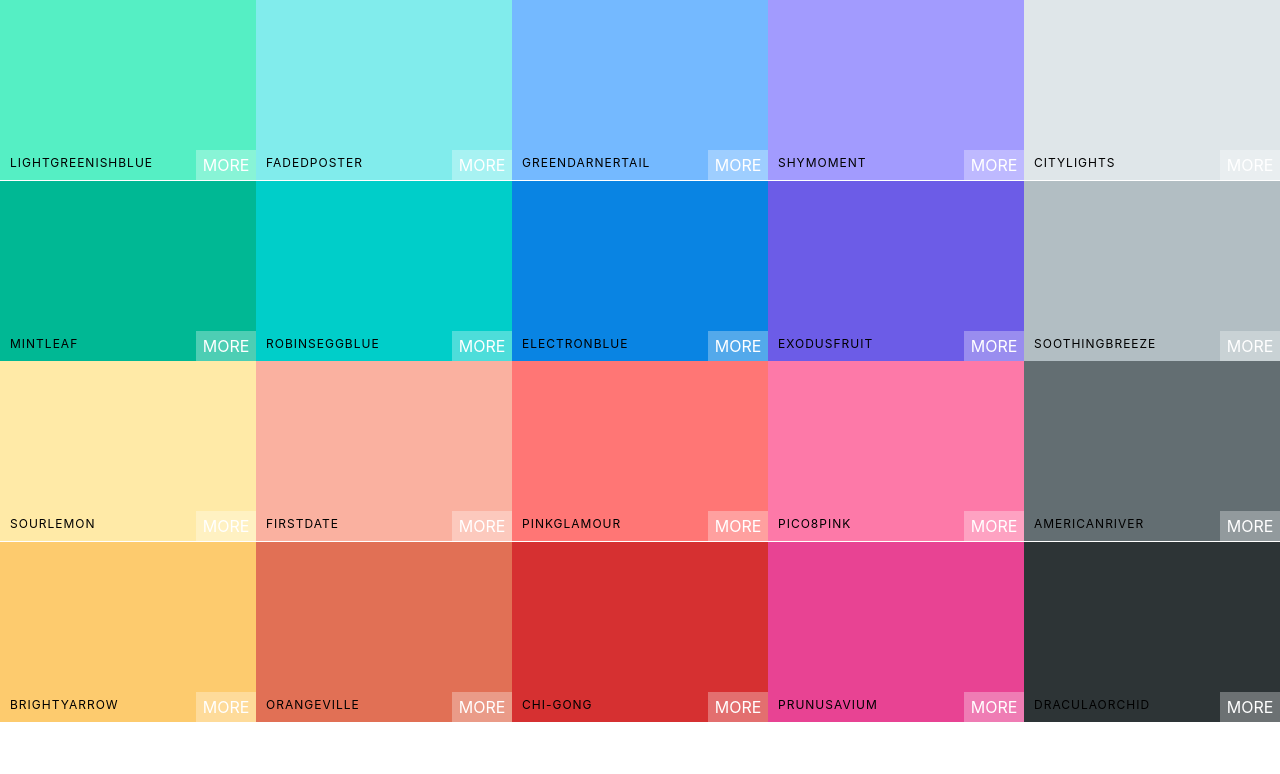
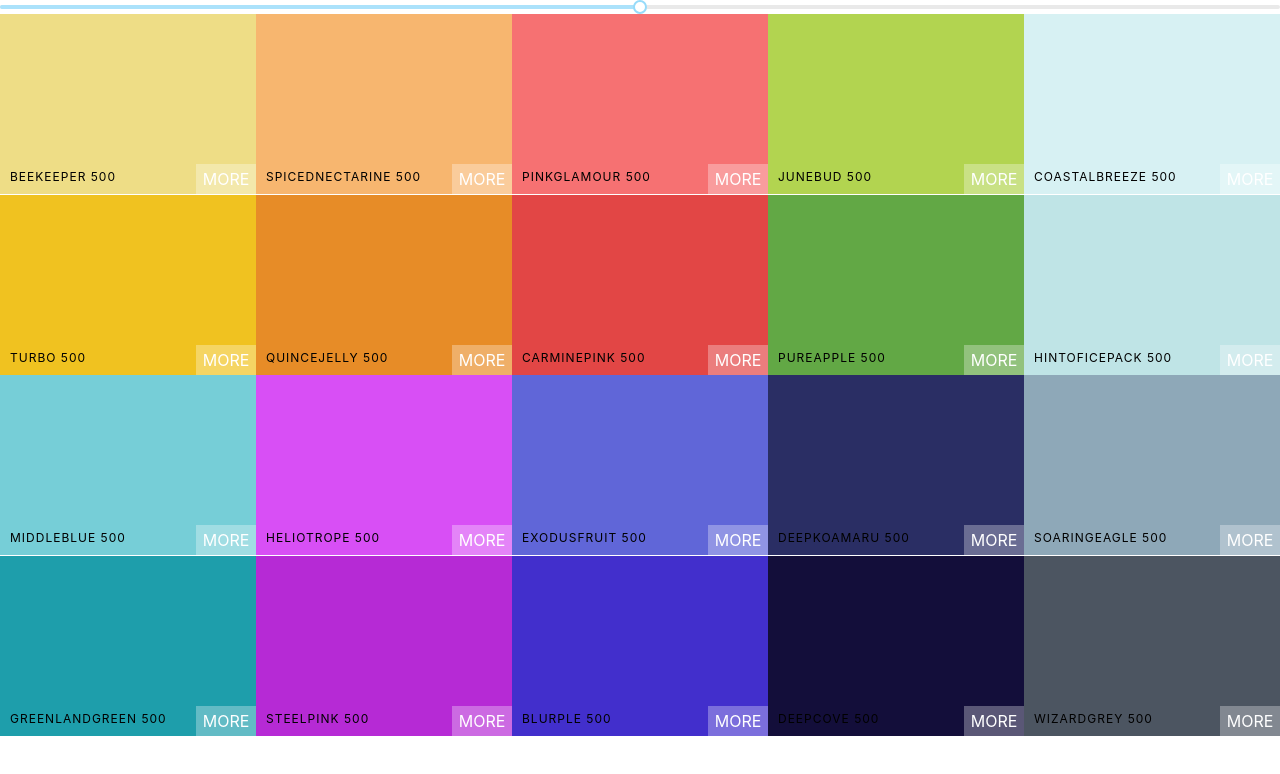
Before and after one commit to nanderrp/React-Color-App, a React (Create React App) app: page / in a window 1280 px wide. Shown: the top 774 px of the page. Built offline with nearby package versions, Linux system fonts and the light colour scheme.

Commit message:
added unstyled color slider

```diff
--- a/package.json
+++ b/package.json
@@ -4,6 +4,7 @@
   "private": true,
   "dependencies": {
     "chroma-js": "^2.0.6",
+    "rc-slider": "^8.7.1",
     "react": "^16.11.0",
     "react-copy-to-clipboard": "^5.0.1",
     "react-dom": "^16.11.0",
--- a/src/App.js
+++ b/src/App.js
@@ -1,11 +1,12 @@
 import React from 'react';
 import Palette from './Palette';
 import seedColors from './seedColors';
+import { generatePalette } from './ColorHelper';
 
 function App() {
   return (
     <div>
-      <Palette {...seedColors[3]}/>
+      <Palette palette={generatePalette(seedColors[4])}/>
     </div>
   );
 }
--- a/src/palette.js
+++ b/src/palette.js
@@ -1,19 +1,31 @@
 import React, { Component } from 'react';
 import ColorBox from './ColorBox';
 import './Palette.css';
-import {generatePalette} from './ColorHelper';
-import seedColors from './seedColors';
+import Slider from 'rc-slider';
+import 'rc-slider/assets/index.css';
+
 
 export default class Palette extends Component {
+
+    constructor(props){
+        super(props);
+        this.state = {level: 500}
+        this.changeLevel = this.changeLevel.bind(this);
+    };
+
+    changeLevel(newLevel) {
+        this.setState({level: newLevel});
+    };
+
     render() {
-        console.log(generatePalette(seedColors[4]))
-        const colorBoxes = this.props.colors.map(color => (
-            <ColorBox background={color.color} name={color.name}/>
+        const { colors } = this.props.palette;
+        const { level } = this.state;
+        const colorBoxes = colors[level].map(color => (
+            <ColorBox background={color.hex} name={color.name}/>
         ));
-
         return (
             <div className="Palette">
-                {/* Navbar Goes Here */}
+                <Slider defaultValue={level} min={100} max={900} step={100} onAfterChange={this.changeLevel}/>
                 <div className="Palette-colors">
                 {colorBoxes}
                 </div>
```
Also changed, not shown: 1 other file (tests, documents, lock files or other folders).
